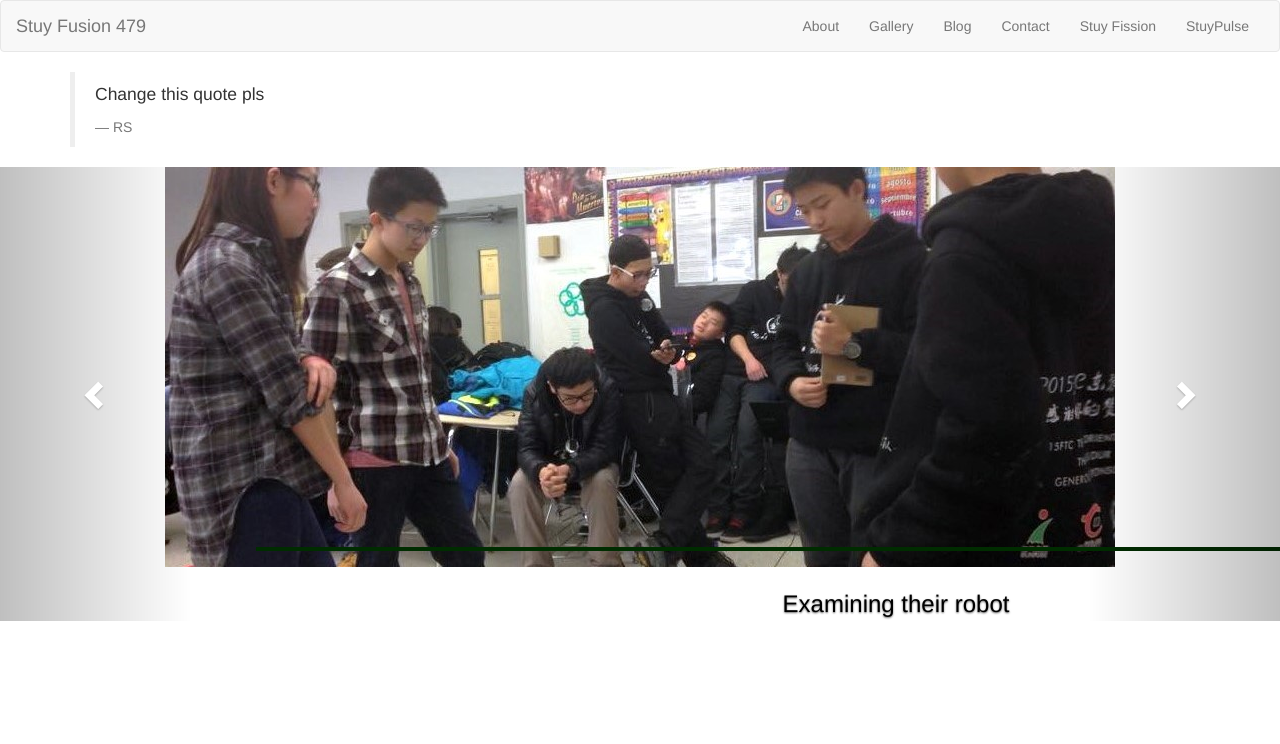
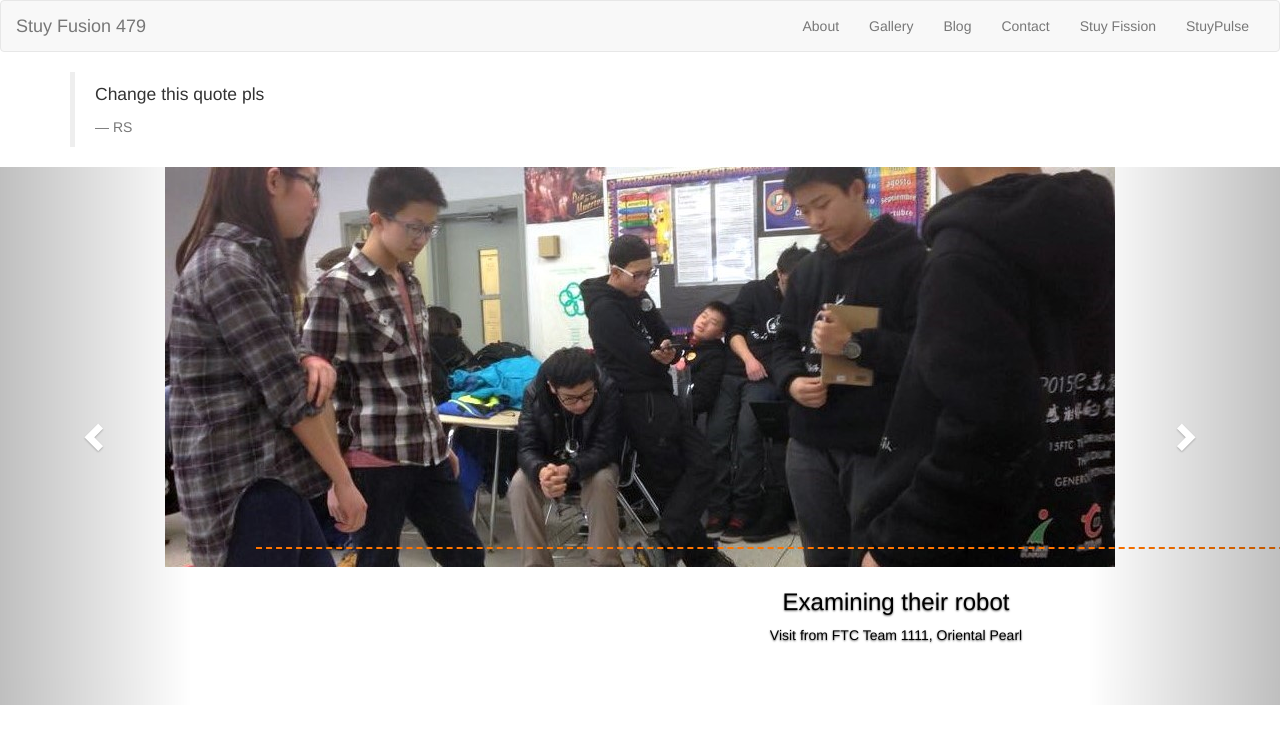
Before and after one commit to stuyfusion/stuyfusion.github.io, a Jekyll site: the page built from index.html, in a window 1280 px wide. Shown: the top 744 px of the page. Built offline with Jekyll 4.4.1, drawn with Linux system fonts in a browser that asks for light colours; nearby versions of some CDN libraries.

Commit message:
Update index.html

```diff
--- a/index.html
+++ b/index.html
@@ -49,7 +49,7 @@ layout: default
   <div class="carousel-inner" role="listbox">
     <div class="item active">
       <img src="images/image1.jpg" alt="Chania" style="margin-left: auto; margin-right: auto;">
-      <div class="carousel-caption" style="position:relative;height:0;border-top:4px inset #008000;font-size:0;" class="aligncenter" >
+      <div class="carousel-caption" style="position:relative;border-top:2px dashed #ff7500;" class="aligncenter" >
         <h3><font color="black">Examining their robot</font></h3>
         <p><font color="black">Visit from FTC Team 1111, Oriental Pearl</font></p>
 
@@ -57,16 +57,16 @@ layout: default
     </div>
 
     <div class="item">
-      <img src="images/image2.jpg" alt="Chania" style="margin-left: auto; margin-right: auto; height:0;border-top:4px inset #008000;font-size:0;" class="aligncenter" >
-      <div class="carousel-caption" style="position:relative;">
+      <img src="images/image2.jpg" alt="Chania" style="margin-left: auto; margin-right:auto;" class="aligncenter" >
+      <div class="carousel-caption" style="position:relative;border-top:2px dashed #ff7500;">
         <h3><font color="black"></font></h3>
         <p><font color="black">Visit from FTC Team 1111, Oriental Pearl</font></p>
       </div>
     </div>
 
     <div class="item">
-      <img src="images/image3.jpg" alt="Flower" style="margin-left: auto; margin-right: auto;height:0;border-top:4px inset #008000;font-size:0;" class="aligncenter" >
-      <div class="carousel-caption" style="position:relative;">
+      <img src="images/image3.jpg" alt="Flower" style="margin-left: auto; margin-right: auto;" class="aligncenter" >
+      <div class="carousel-caption" style="position:relative;border-top:2px dashed #ff7500;">
         <h3><font color="black">Happy National robotics day</font></h3>
         <p><font color="black">Insert Quote</font></p>
       </div>
```
